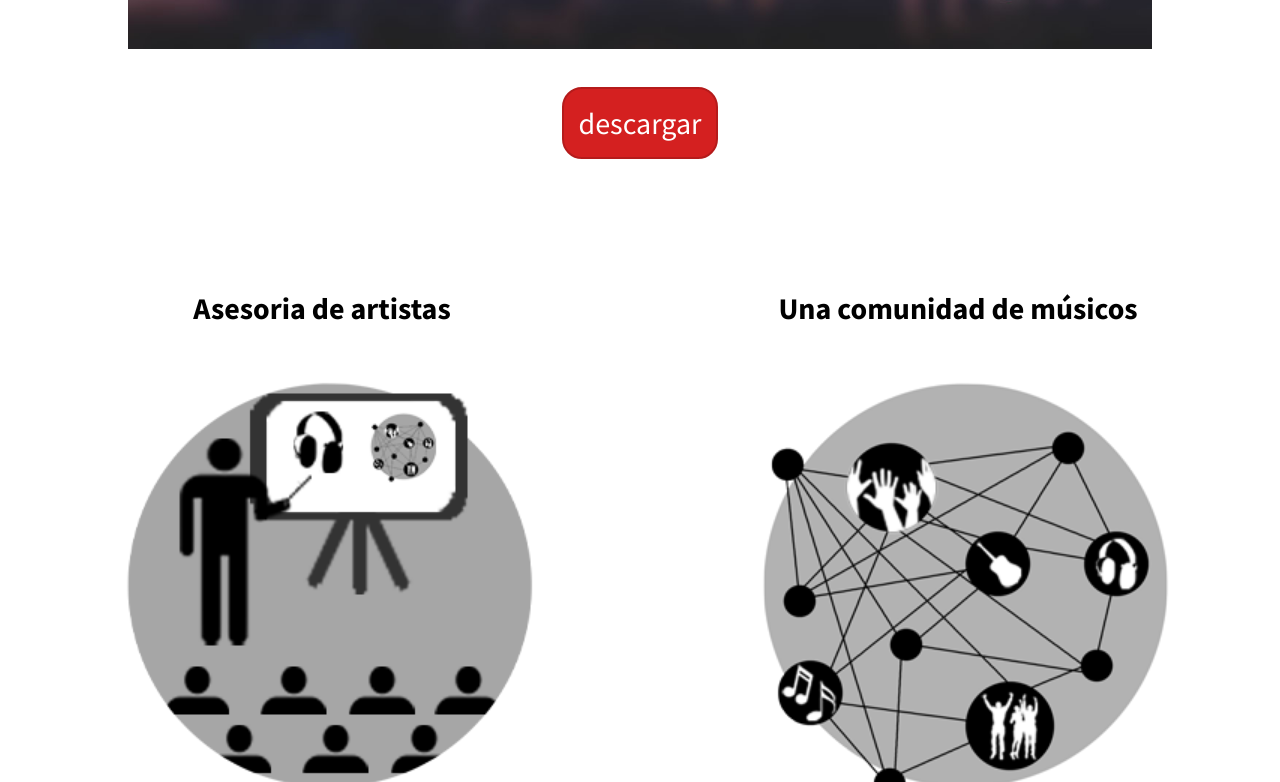
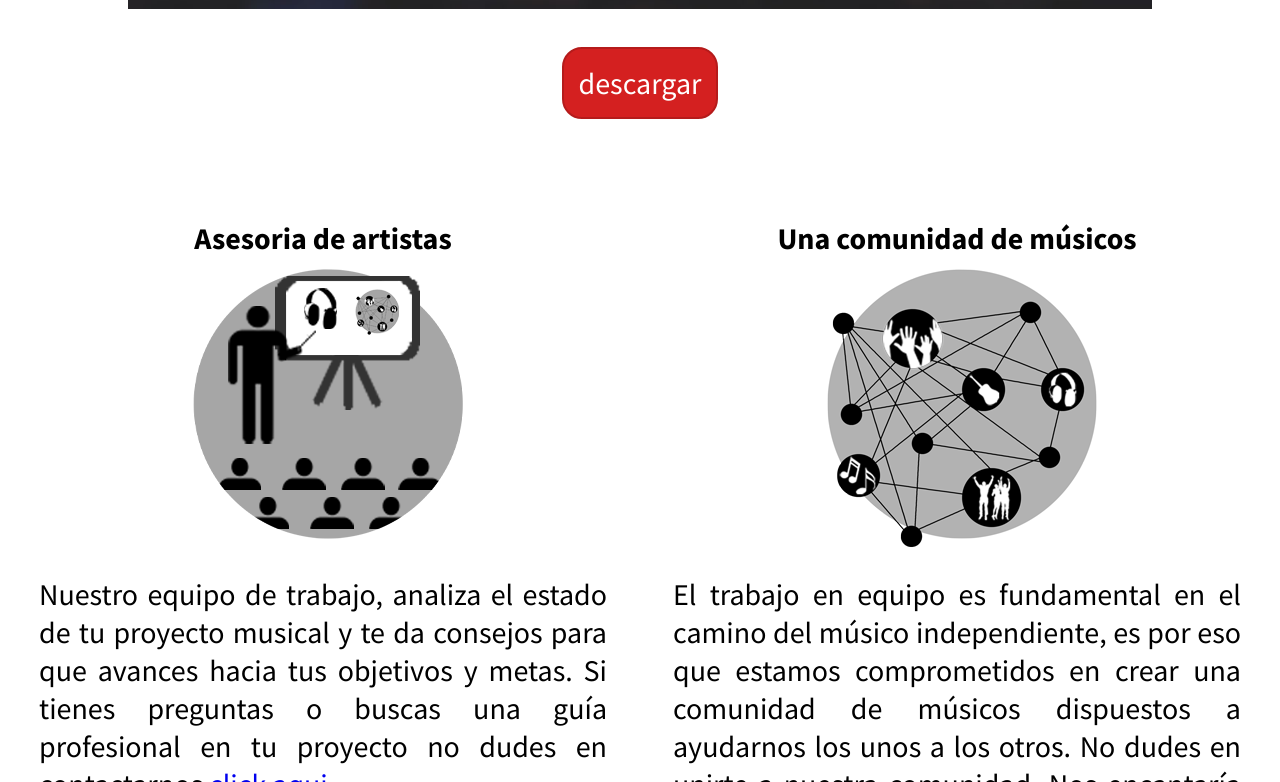
Before and after one commit to Josehower/CoachingMusical.net, a plain HTML site: page index.html in a window 1280 px wide. Shown: the part 2018-2800 px from the top of the page. Drawn offline with Linux system fonts and the light colour scheme.

Commit message:
mejoras en la compatibilidad con mobiles, cambios en css grid servicios y footer

```diff
--- a/CMestilo.css
+++ b/CMestilo.css
@@ -55,8 +55,8 @@ color: #ffffff;
 
 
 .servicios, .banner-ebook, .texto-introductorio, .banner-home {
-    margin: 5px auto;
-    padding: 0em 1.2em;
+    margin: 3px auto;
+    padding: 0em 0.7em;
 }
 
 
@@ -143,7 +143,7 @@ z-index: 1;
 }
 
 .banner-home__msj h2{
-    font-size: 1.5em;
+    font-size: 1.2em;
     text-shadow: 3px 3px #080808d8;
     z-index: 1;
 
@@ -189,42 +189,38 @@ z-index: 1;
 /* * servcios */
 
 .servicios {
+    width: 100wv;
+    max-width: 100%;
     display: grid;
-    align-items: start;
-    justify-items: start;
-    grid-template-columns: repeat(auto-fit, minmax(400px, 1fr));
-    column-gap: 5vw;
-
+    grid-template-columns: repeat(auto-fit, minmax(250px, 1fr));
+    column-gap: 30px;
 
 
 }
 
 .columna-servicios{
-    margin: 30px auto;
-    display: grid;
-
+  display: grid;
+  justify-items: center;
+  align-items: center;
 
 }
 
-.columna-servicios img,.columna-servicios h2 {
-    justify-self: center;
 
-}
+.columna-servicios p{
+    text-align: justify;
+    padding: .6em;
 
-.columna-servicios img{
-    width: 40vw;
-    min-width: 400px ;
-    max-width: 450px;
-    margin: 3vw 0;
 }
 
 /* * footer */
 
 .footer {
     display: grid;
-    grid-template-columns: repeat(auto-fit, minmax(500px, 1fr));
+    grid-template-columns: repeat(auto-fit, minmax(250px, 1fr));
+    column-gap: 0.9em;
     align-items: start;
     justify-items: start;
+    margin-top: 50px;
 
 }
 
@@ -233,7 +229,7 @@ z-index: 1;
 
 }
 .footer div span {
-    font-size: .8em;
+    font-size: .6em;
     padding: 5px 0;
 }
 
```
Also changed, not shown: index.html (+2 -0 lines).
